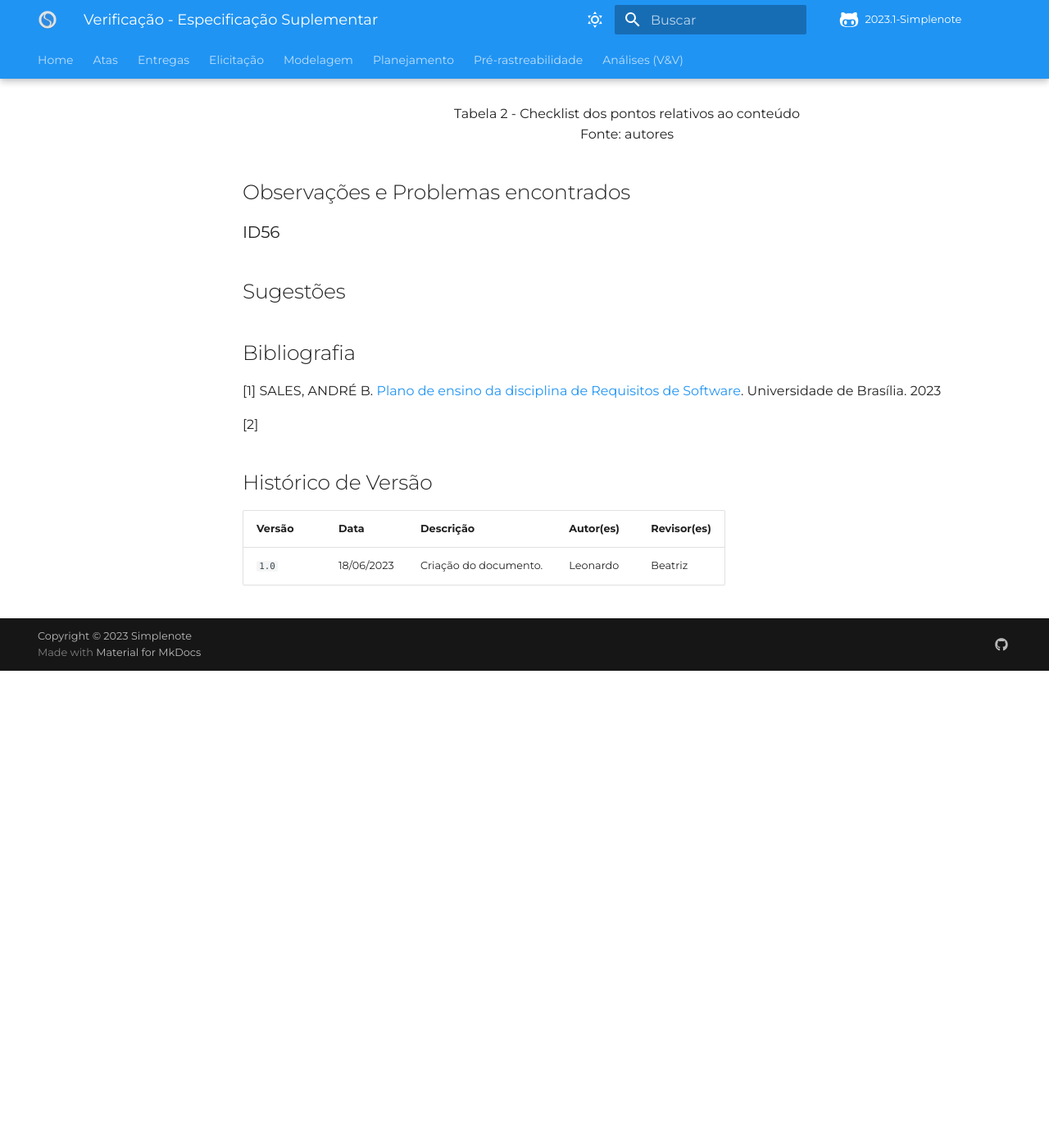
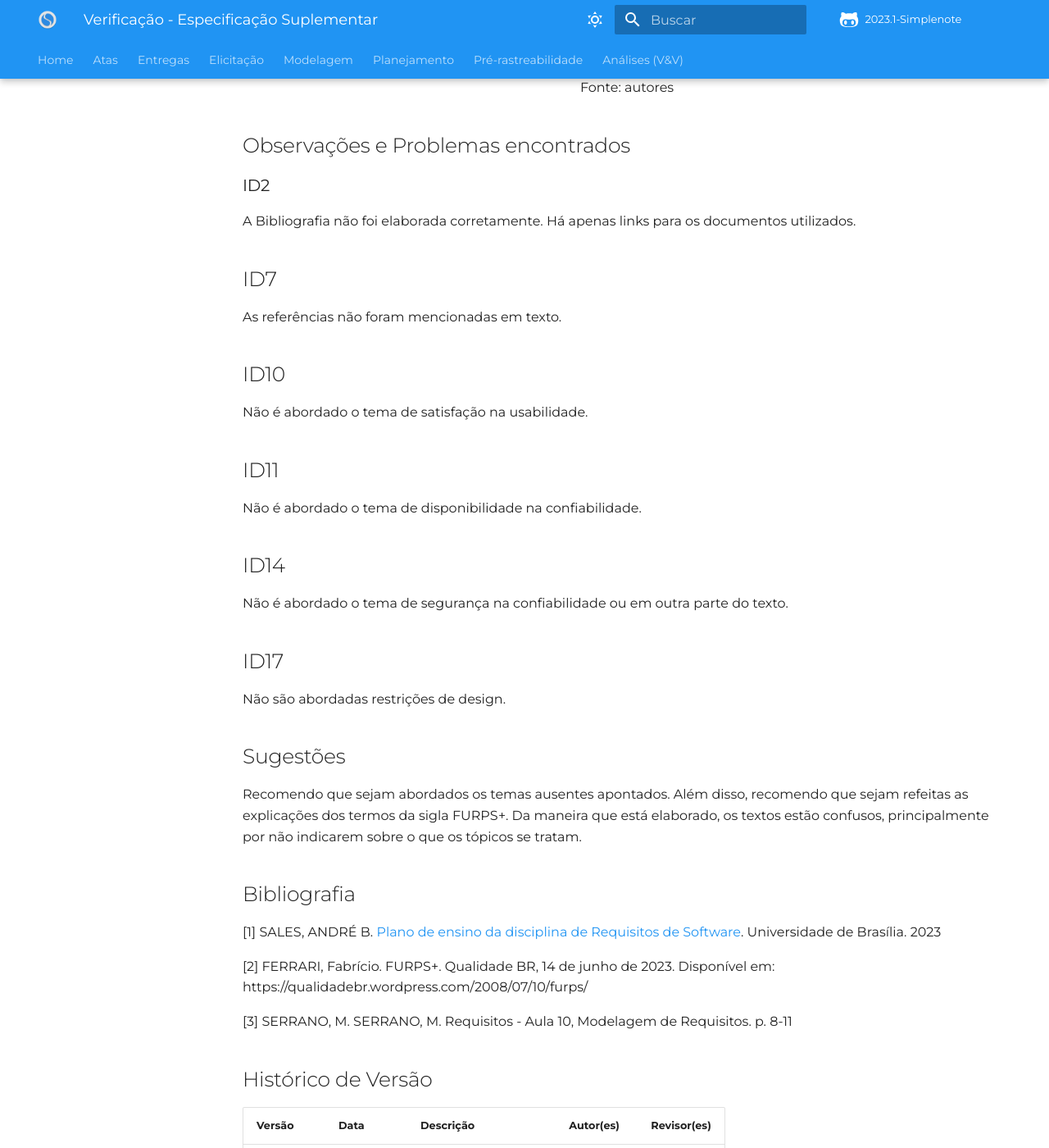
Before and after one commit to Requisitos-de-Software/2023.1-Simplenote, an MkDocs documentation site: the page built from docs/Analise-Grupo5/Modelagem/especificacao_suplementar.md, in a window 1280 px wide and 1400 px high, scrolled down 2270 px. Shown: the whole window at 82% size. Built offline with MkDocs 1.6.1 and Material for MkDocs 9.7.7, drawn with Linux system fonts in a browser that asks for light colours; some web fonts are replaced; comment, search, counter and statistics services are not loaded; before the commit the page ends 3088 px from its top, so only the background shows below that; some of the changed text lies outside the part shown.

Commit message:
Update especificacao_suplementar.md

```diff
--- a/docs/Analise-Grupo5/Modelagem/especificacao_suplementar.md
+++ b/docs/Analise-Grupo5/Modelagem/especificacao_suplementar.md
@@ -2,7 +2,7 @@
 
 ## Introdução
 
-Este documento é destinado para a revisão do artefato de [Especificação Suplementar](<link para o documento>) do grupo 5 - [Simplenote](https://github.com/Requisitos-de-Software/2023.1-Simplenote), vale ressaltar que a avaliação é feita de maneira imparcial, sem a intenção de atacar ninguém.Foi avaliado a versão 1.x do documento no dia XX/XX/2023.
+Este documento é destinado para a revisão do artefato de [Especificação Suplementar](<link para o documento>) do grupo 5 - [Simplenote](https://github.com/Requisitos-de-Software/2023.1-Simplenote), vale ressaltar que a avaliação é feita de maneira imparcial, sem a intenção de atacar ninguém.Foi avaliado a versão 1.3 do documento no dia 21/06/2023.
 
 ## Metodologia
 
@@ -25,12 +25,12 @@
 |ID|Questão|Resposta|Observação|
 |--|-------|--------|----------|
 |1|O artefato possui Introdução?                                                                                |   Sim     |          |
-|2|O artefato artefato possui uma Bibliografia/Referência Bibliográfica?                                        |    Incompleto    |     Há apenas links para os documentos     |
-|3|O artefato possui um Histórico de Versões com o id e descrição das versões, data, autores e revisores?       |        |          |
-|4|Todos os textos estão na norma padrão?                                                                       |        |          |
-|5|As tabelas são chamadas no texto?                                                                            |        |          |
-|6|Os revisores são pessoas diferentes dos autores?                                                             |        |          |
-|7|As referências bibliográficas são utilizadas no texto do documento? | | |
+|2|O artefato artefato possui uma Bibliografia/Referência Bibliográfica?                                        |    Incompleto    |     Há apenas links para os documentos |
+|3|O artefato possui um Histórico de Versões com o id e descrição das versões, data, autores e revisores?       |   Sim     |          |
+|4|Todos os textos estão na norma padrão?                                                                       |    Sim    |          |
+|5|As tabelas são chamadas no texto?                                                                            |    Sim    |          |
+|6|Os revisores são pessoas diferentes dos autores?                                                             |    Sim    |          |
+|7|As referências bibliográficas são utilizadas no texto do documento? | Não | |
 
 <p align="center"> Tabela 1 - Checklist do documento <br> Fonte: autores </p>
 
@@ -38,35 +38,61 @@
 
 | ID  | Questão | Resposta | Observação | Referências |
 | --- | ------- | -------- | ---------- |     -       |
-|7|O documento aborda sobre a estética e o design na Usabilidade?| Incompleto | A estética é apenas mencionada, porém não há explicação ||
-|8|O documento é orientado pelo padrão FURPS+?|Sim|||
-|9|O documento fala sobre a Satisfação na Usabilidade?|Não|||
-|10|O documento fala sobre a disponibilidade na Confiabilidade?|Não|||
-|11|O documento fala sobre a rapidez na resposta no Desempenho?|Sim| Incompleto | Não há definição ou explicação de tempo de resposta |
-|12|O documento fala sobre a compatibilidade na Suportabilidade ?|Não|||
-|13|O documento fala sobre sobre a segurança no armazenamento de dados na confiabilidade?|Incompleto|||
-|14|É apresentado os sistemas operacionais que o sistema funcionará?|Não|||
-|15|O documento possui um tópico de Desempenho?|Não|Perfomance é diferente de desempenho||
-|16|O documento possui um tópico de Restrições de Design?|Não|||
+|8|O documento aborda sobre a estética e o design na Usabilidade?| Sim |  | [2] |
+|9|O documento é orientado pelo padrão FURPS+?|Sim|  | [1], [3] |
+|10|O documento fala sobre a Satisfação na Usabilidade?|Não|| [2] |
+|11|O documento fala sobre a disponibilidade na Confiabilidade?|Não|| [2] |
+|12|O documento fala sobre a rapidez na resposta no Desempenho?| Sim |  | [2] |
+|13|O documento fala sobre a compatibilidade na Suportabilidade ?| Sim |  |[2]  |
+|14|O documento fala sobre sobre a segurança no armazenamento de dados na confiabilidade?| Não |  | [2] |
+|15|É apresentado os sistemas operacionais que o sistema funcionará?| Sim |  | [2] |
+|16|O documento possui um tópico de Desempenho?| Não | Performance é diferente de desempenho | [2] |
+|17|O documento possui um tópico de Restrições de Design?| Não |  | [2] |
+|18| As categorias são condizentes com os requisitos analisados | Sim |  | [3] |
 
 
 <p align="center"> Tabela 2 - Checklist dos pontos relativos ao conteúdo <br> Fonte: autores </p>
 
 ## Observações e Problemas encontrados
 
-### ID56
+### ID2
+
+A Bibliografia não foi elaborada corretamente. Há apenas links para os documentos utilizados.
+
+## ID7
+
+As referências não foram mencionadas em texto.
+
+## ID10
+
+Não é abordado o tema de satisfação na usabilidade.
+
+## ID11
+
+Não é abordado o tema de disponibilidade na confiabilidade.
 
 
+## ID14
+
+Não é abordado o tema de segurança na confiabilidade ou em outra parte do texto.
+
+
+## ID17
+
+Não são abordadas restrições de design.
 
 ## Sugestões
 
-
+Recomendo que sejam abordados os temas ausentes apontados. Além disso, recomendo que sejam refeitas as explicações dos termos da sigla FURPS+. Da maneira que está elaborado, os textos estão confusos, principalmente por não indicarem sobre o que os tópicos se tratam.
 
 ## Bibliografia
 
 [1] SALES, ANDRÉ B. [Plano de ensino da disciplina de Requisitos de Software](https://aprender3.unb.br/pluginfile.php/2523005/mod_resource/content/28/Plano_de_Ensino%20RE%20202301%20Turma%202.pdf). Universidade de Brasília. 2023
 
-[2]
+[2] FERRARI, Fabrício. FURPS+. Qualidade BR, 14 de junho de 2023. Disponível em: https://qualidadebr.wordpress.com/2008/07/10/furps/
+
+[3] SERRANO, M. SERRANO, M. Requisitos - Aula 10, Modelagem de Requisitos. p. 8-11
+
 
 ## Histórico de Versão
 
```
